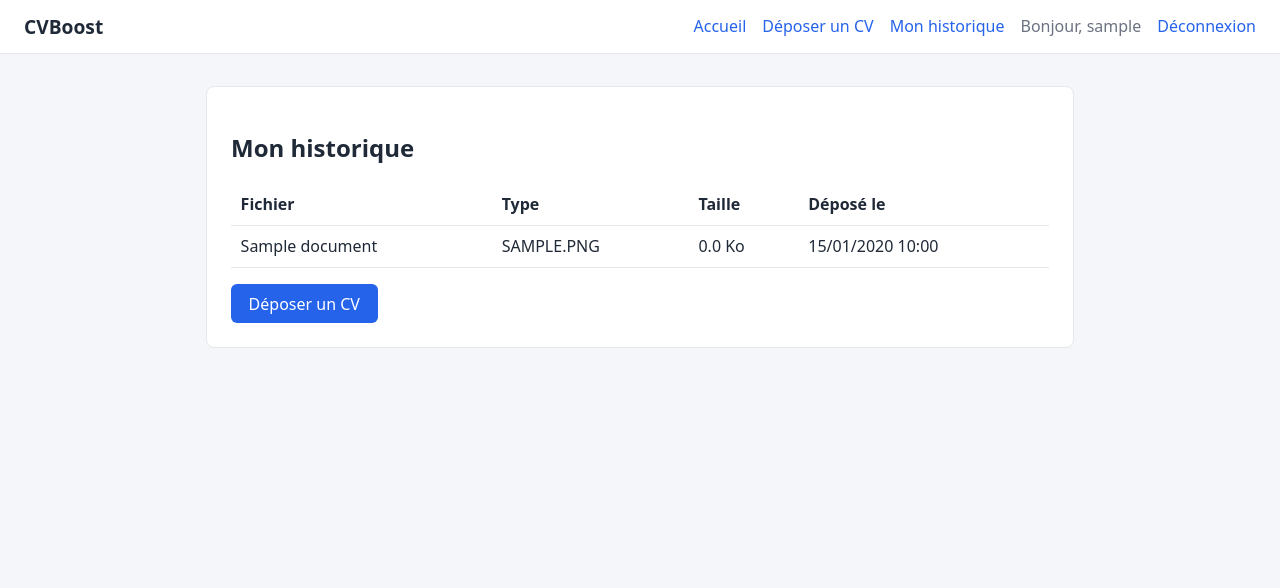
After one commit to Michael-MBENZA/cvboost-capstone, a Flask app: page /history in a window 1280 px wide. The commit adds this page. Shown: the top 588 px of the page. Run offline with Flask 3, Linux system fonts and the light colour scheme; a user stored in the database is signed in; tables that the repository leaves empty hold one stand-in row (values such as "Sample post").

Commit message:
feat: téléversement sécurisé des CV (PDF/DOCX, 5 Mo, UUID) et historique

```diff
--- a/app_web/routes.py
+++ b/app_web/routes.py
@@ -1,10 +1,27 @@
-from flask import Blueprint, render_template, redirect, url_for, flash, request
+import os
+import uuid
+
+from flask import (
+    Blueprint, render_template, redirect, url_for, flash, request, current_app
+)
 from flask_login import login_user, logout_user, login_required, current_user
+from werkzeug.utils import secure_filename
 
 from . import db
-from .models import User
+from .models import User, Document
 
 bp = Blueprint("main", __name__)
+
+# Premiers octets attendus pour chaque type de fichier ("signature")
+# PDF commence par %PDF, DOCX est une archive ZIP qui commence par PK
+SIGNATURES = {"pdf": b"%PDF", "docx": b"PK\x03\x04"}
+
+
+def extension_de(filename):
+    """Renvoie l'extension en minuscules ('pdf', 'docx'...) ou ''."""
+    if "." not in filename:
+        return ""
+    return filename.rsplit(".", 1)[1].lower()
 
 
 @bp.route("/")
@@ -77,3 +94,69 @@ def logout():
     logout_user()  # ferme la session
     flash("Vous êtes déconnecté.", "info")
     return redirect(url_for("main.index"))
+
+
+@bp.route("/upload", methods=["GET", "POST"])
+@login_required
+def upload():
+    if request.method == "POST":
+        fichier = request.files.get("cv")
+
+        # 1. Un fichier a-t-il été choisi ?
+        if not fichier or fichier.filename == "":
+            flash("Veuillez choisir un fichier.", "danger")
+            return redirect(url_for("main.upload"))
+
+        # 2. L'extension est-elle autorisée (pdf, docx) ?
+        ext = extension_de(fichier.filename)
+        if ext not in current_app.config["ALLOWED_EXTENSIONS"]:
+            flash("Format refusé : seuls les fichiers PDF et DOCX sont acceptés.", "danger")
+            return redirect(url_for("main.upload"))
+
+        # 3. Le contenu correspond-il vraiment à l'extension ?
+        #    (un .exe renommé en .pdf sera refusé)
+        debut = fichier.stream.read(4)
+        fichier.stream.seek(0)
+        if debut != SIGNATURES[ext]:
+            flash("Le contenu du fichier ne correspond pas à un vrai PDF/DOCX.", "danger")
+            return redirect(url_for("main.upload"))
+
+        # 4. Renommage UUID : nom unique et imprévisible sur le disque
+        stored_name = f"{uuid.uuid4().hex}.{ext}"
+        chemin = os.path.join(current_app.config["UPLOAD_FOLDER"], stored_name)
+        fichier.save(chemin)
+
+        # 5. Enregistrement en base
+        doc = Document(
+            original_name=secure_filename(fichier.filename) or f"cv.{ext}",
+            stored_name=stored_name,
+            file_type=ext,
+            size_bytes=os.path.getsize(chemin),
+            owner=current_user,
+        )
+        db.session.add(doc)
+        db.session.commit()
+
+        flash("CV téléversé avec succès !", "success")
+        return redirect(url_for("main.history"))
+
+    return render_template("upload.html")
+
+
+@bp.route("/history")
+@login_required
+def history():
+    # Uniquement les documents de l'utilisateur connecté, du plus récent au plus ancien
+    documents = (
+        Document.query.filter_by(user_id=current_user.id)
+        .order_by(Document.uploaded_at.desc())
+        .all()
+    )
+    return render_template("history.html", documents=documents)
+
+
+@bp.app_errorhandler(413)
+def fichier_trop_gros(erreur):
+    # Déclenché automatiquement par Flask si le fichier dépasse MAX_CONTENT_LENGTH (5 Mo)
+    flash("Fichier trop volumineux : 5 Mo maximum.", "danger")
+    return redirect(url_for("main.upload"))
--- a/app_web/templates/base.html
+++ b/app_web/templates/base.html
@@ -13,6 +13,8 @@
         <nav>
             <a href="{{ url_for('main.index') }}">Accueil</a>
             {% if current_user.is_authenticated %}
+                <a href="{{ url_for('main.upload') }}">Déposer un CV</a>
+                <a href="{{ url_for('main.history') }}">Mon historique</a>
                 <span class="user">Bonjour, {{ current_user.username }}</span>
                 <a href="{{ url_for('main.logout') }}">Déconnexion</a>
             {% else %}
--- /dev/null
+++ b/app_web/templates/history.html
@@ -0,0 +1,36 @@
+{% extends "base.html" %}
+
+{% block title %}Mon historique{% endblock %}
+
+{% block content %}
+<section class="card">
+    <h1>Mon historique</h1>
+
+    {% if documents %}
+        <table>
+            <thead>
+                <tr>
+                    <th>Fichier</th>
+                    <th>Type</th>
+                    <th>Taille</th>
+                    <th>Déposé le</th>
+                </tr>
+            </thead>
+            <tbody>
+                {% for doc in documents %}
+                <tr>
+                    <td>{{ doc.original_name }}</td>
+                    <td>{{ doc.file_type | upper }}</td>
+                    <td>{{ (doc.size_bytes / 1024) | round(1) }} Ko</td>
+                    <td>{{ doc.uploaded_at.strftime('%d/%m/%Y %H:%M') }}</td>
+                </tr>
+                {% endfor %}
+            </tbody>
+        </table>
+    {% else %}
+        <p>Vous n'avez encore déposé aucun CV.</p>
+    {% endif %}
+
+    <a class="btn" href="{{ url_for('main.upload') }}">Déposer un CV</a>
+</section>
+{% endblock %}
--- a/app_web/templates/index.html
+++ b/app_web/templates/index.html
@@ -9,6 +9,10 @@
 
     {% if current_user.is_authenticated %}
         <p>Vous êtes connecté en tant que <strong>{{ current_user.username }}</strong>.</p>
+        <p>
+            <a class="btn" href="{{ url_for('main.upload') }}">Déposer mon CV</a>
+            <a href="{{ url_for('main.history') }}">Voir mon historique</a>
+        </p>
     {% else %}
         <p>
             <a class="btn" href="{{ url_for('main.register') }}">Créer un compte</a>
```
Also changed, not shown: app_web/templates/upload.html (added, +18 -0 lines), 1 other file.
